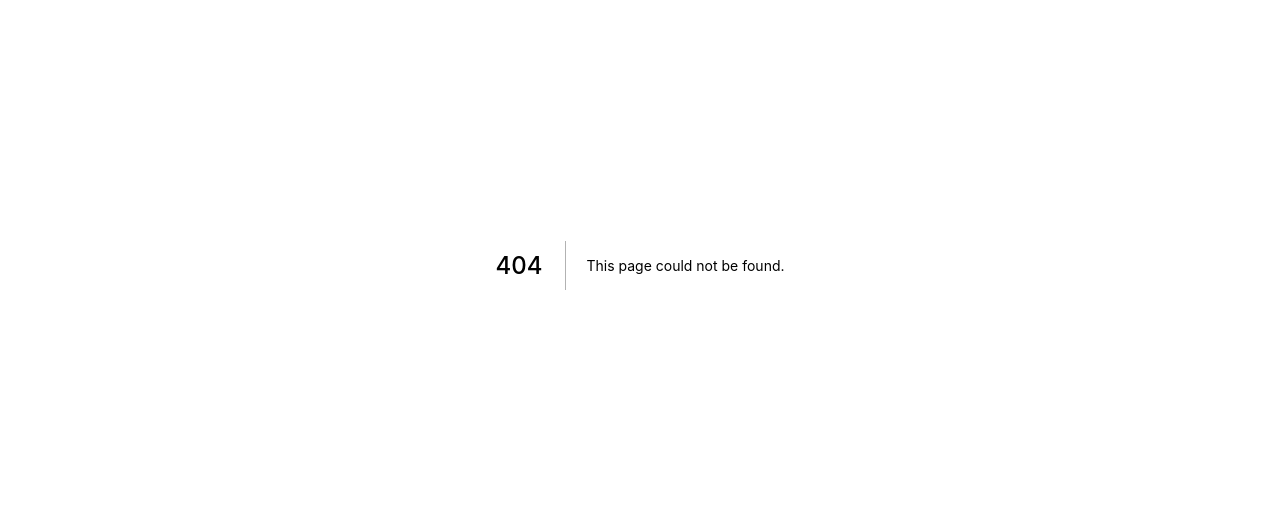
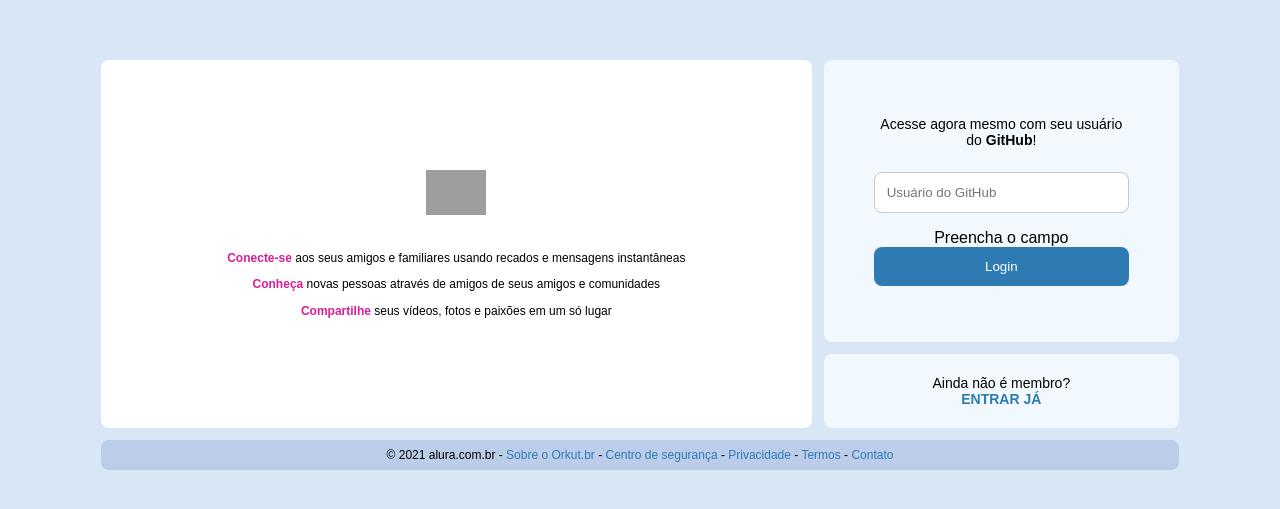
Before and after one commit to beliciobcardoso-zz/alurakut, a Next.js app: page /loginPage in a window 1280 px wide. Before the commit this address had no page. Shown: the part 135-644 px from the top of the page. Built offline with nearby package versions, Linux system fonts and the light colour scheme; grey boxes are pictures that could not be loaded.

Commit message:
API, autenticação com token, logout

```diff
--- a/package.json
+++ b/package.json
@@ -7,11 +7,14 @@
   },
   "dependencies": {
     "datocms-client": "^3.4.11",
+    "jsonwebtoken": "^8.5.1",
     "next": "latest",
+    "nookies": "^2.5.2",
     "react": "^17.0.2",
     "react-dom": "^17.0.2",
     "react-is": "^17.0.2",
-    "styled-components": "^5.2.3"
+    "styled-components": "^5.2.3",
+    "webpack": "^5.45.1"
   },
   "devDependencies": {
     "babel-plugin-styled-components": "^1.12.0"
--- /dev/null
+++ b/pages/api/[id].js
@@ -0,0 +1,5 @@
+
+export default function handler(req, res) {
+    const { id } = req.query
+    res.end(`Post: ${id}`)
+}
--- /dev/null
+++ b/pages/api/login.js
@@ -0,0 +1,10 @@
+import jwt from 'jsonwebtoken';
+
+export default async function login(req, res) {
+    const githubUser = req.body.githubUser;
+    const secret = "quemsobemorre";
+
+    const token = jwt.sign({ githubUser: githubUser, iat: Math.floor(Date.now() / 1000), }, secret, { expiresIn: '7d' });
+
+    res.status(200).json({ token })
+}
--- /dev/null
+++ b/pages/loginPage.js
@@ -0,0 +1,76 @@
+import React from 'react';
+import nookies from 'nookies';
+import { useRouter } from 'next/router';
+
+export default function LoginPage() {
+    const router = useRouter();
+    const [githubUser, setGithubUser] = React.useState('');
+
+    return (
+        <main style={{ display: 'flex', flex: 1, alignItems: 'center', justifyContent: 'center' }}>
+            <div className="loginScreen">
+                <section className="logoArea">
+                    <img src="https://alurakut.vercel.app/logo.svg" />
+
+                    <p><strong>Conecte-se</strong> aos seus amigos e familiares usando recados e mensagens instantâneas</p>
+                    <p><strong>Conheça</strong> novas pessoas através de amigos de seus amigos e comunidades</p>
+                    <p><strong>Compartilhe</strong> seus vídeos, fotos e paixões em um só lugar</p>
+                </section>
+
+                <section className="formArea">
+                    <form className="box" onSubmit={(resultEvent) => {
+                        resultEvent.preventDefault();
+                        fetch('./api/login', {
+                            method: 'POST',
+                            headers: {
+                                'Content-Type': 'application/json'
+                            },
+                            body: JSON.stringify({ githubUser: githubUser })
+                        }).then(async (responseServer) => {
+                            const dadosResponse = await responseServer.json()
+                            const token = dadosResponse.token;
+                            nookies.set(null, 'USER_TOKEN', token, {
+                                path: '/',
+                                maxAge: 86400 * 7
+                            })
+                            router.push('/')
+                        })
+                    }}>
+                        <p>
+                            Acesse agora mesmo com seu usuário do <strong>GitHub</strong>!
+                        </p>
+                        <input
+                            placeholder="Usuário do GitHub"
+                            value={githubUser}
+                            onChange={(event) => {
+                                setGithubUser(event.target.value)
+                            }}
+                        />
+                        {githubUser.length === 0 ? 'Preencha o campo' : ''}
+                        <button type="submit">
+                            Login
+                        </button>
+                    </form>
+
+                    <footer className="box">
+
+                        <p>
+                            Ainda não é membro? <br />
+                            <a href="/login">
+                                <strong>
+                                    ENTRAR JÁ
+                                </strong>
+                            </a>
+                        </p>
+                    </footer>
+                </section>
+
+                <footer className="footerArea">
+                    <p>
+                        © 2021 alura.com.br - <a href="/">Sobre o Orkut.br</a> - <a href="/">Centro de segurança</a> - <a href="/">Privacidade</a> - <a href="/">Termos</a> - <a href="/">Contato</a>
+                    </p>
+                </footer>
+            </div>
+        </main>
+    )
+}
--- a/pages/users/[id].js
+++ b/pages/users/[id].js
@@ -38,7 +38,7 @@
     console.log(query.id);
 
     // estou preso nesta parte não conseguir resolver o problema
-    const githubUser = (query.id == "undefined" ? query.id : "rafaballerini");
+    const githubUser = query.id;
 
     const url_config = "?per_page=6&page=1"
     const urlGitHub = "https://api.github.com/users/";
@@ -64,7 +64,7 @@
                 console.log(error);
             });
 
-        fetch(`${urlGitHub}${githubUser}/following${url_config}`) //seguindo
+        fetch(`${urlGitHub}${githubUser}/following`) //seguindo
             .then((response) => {
                 return response.json();
             })
@@ -75,7 +75,7 @@
                 console.log(error);
             });
 
-        fetch(`${urlGitHub}${githubUser}/followers${url_config}`) //seguidores
+        fetch(`${urlGitHub}${githubUser}/followers`) //seguidores
             .then((response) => {
                 return response.json();
             })
--- a/src/components/ProfileRelations/index.js
+++ b/src/components/ProfileRelations/index.js
@@ -3,6 +3,7 @@
 
 export const ProfileRelationsBoxWrapper = styled(Box)`
   ul {
+    overflow-y: scroll;
     display: grid;
     grid-gap: 8px;
     grid-template-columns: 1fr 1fr 1fr;
```
Also changed, not shown: pages/index.js (+81 -70 lines), pages/logout/index.js (added, +20 -0 lines), public/logo.svg (added), src/lib/AlurakutCommons.js, 1 other file (tests, documents, lock files or other folders).
